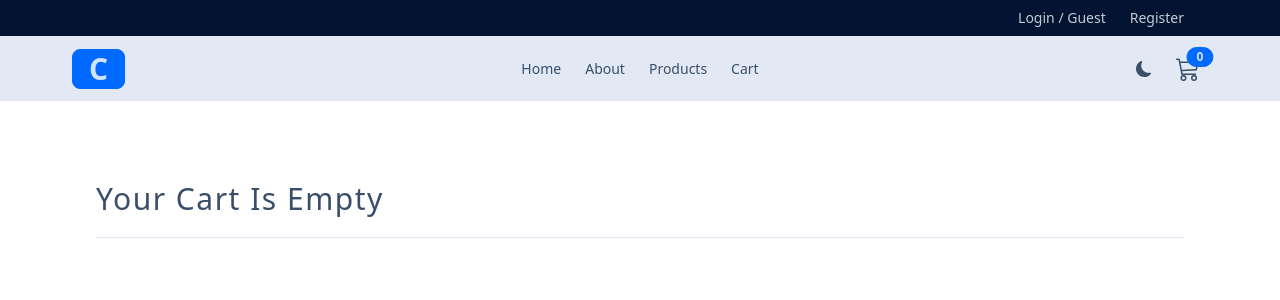
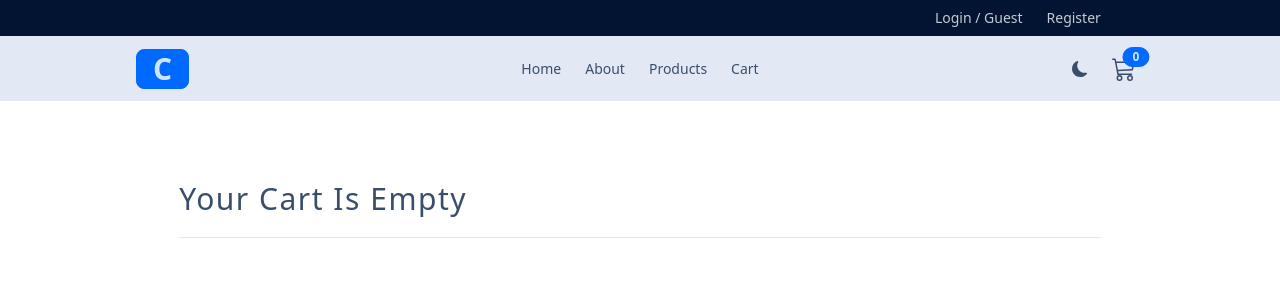
Before and after one commit to omarehab24/comfy-store-react, a React (Vite) app: page /cart in a window 1280 px wide. Shown: the top 300 px of the page. Built offline with nearby package versions, Linux system fonts and the light colour scheme.

Commit message:
Update index.css styling

```diff
--- a/src/index.css
+++ b/src/index.css
@@ -1,4 +1,5 @@
 @import "tailwindcss";
+
 @plugin "daisyui" {
   themes: winter --default, dracula;
   root: ":root";
@@ -10,6 +11,6 @@
 
 @layer components {
   .align-element {
-    @apply mx-auto max-w-6xl px-8
+    @apply mx-auto max-w-[80%] px-[4%]
   }
 }
```
